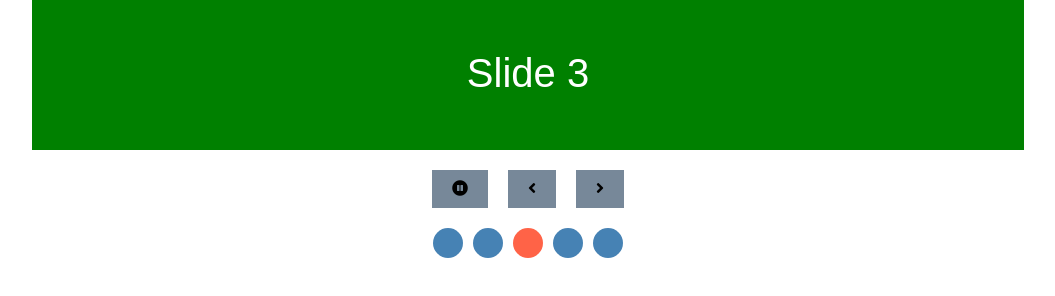
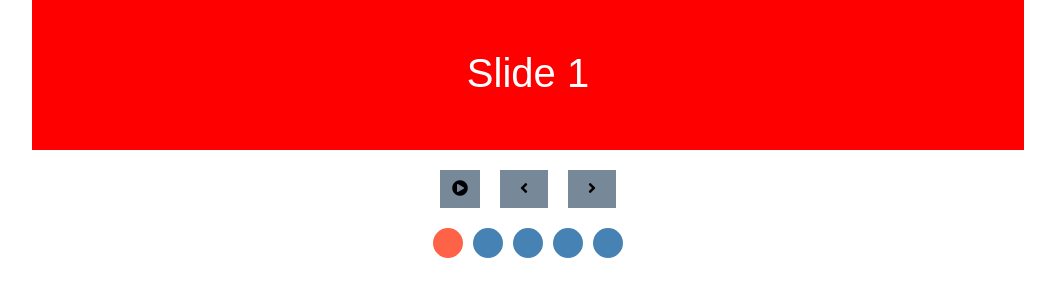
Before and after one commit to denislisyutenko/JS_Carousel, a website with bundled scripts: page index.html in a window 1280 px wide. Shown: the whole page, without its empty margins (112-1167 px from the left). Built offline with nearby package versions, Linux system fonts and the light colour scheme.

Commit message:
rewritten for classes, hover, config, dynamics

```diff
--- a/assets/js/carousel.js
+++ b/assets/js/carousel.js
@@ -1,15 +1,15 @@
-function Carousel(containerID = '#carousel', slideID = '.slide') {
+class Carousel {
+    constructor(p) {
+        const s = {...{containerID: '#carousel', slideID: '.slide', interval: 5000, isPlaying: true}, ...p};
 
-    this.container = document.querySelector(containerID);
-    this.slides = this.container.querySelectorAll(slideID);
-}
-
-Carousel.prototype = {
+        this.container = document.querySelector(s.containerID);
+        this.slides = this.container.querySelectorAll(s.slideID);
+        this.interval = s.interval;
+        this.isPlaying = s.isPlaying;
+    }
 
     _initProps() {
         this.currentSlide = 0;
-        this.isPlaying = true;
-        this.interval = 2000;
 
         this.SLIDES_LENGTH = this.slides.length;
         this.CODE_LEFT_ARROW = 'ArrowLeft';
@@ -20,13 +20,16 @@ Carousel.prototype = {
         this.FA_PLAY = '<i class="fas fa-play-circle"></i>';
         this.FA_PREV = '<i class="fas fa-angle-left"></i>';
         this.FA_NEXT = '<i class="fas fa-angle-right"></i>';
-    },
+    }
 
     _initControls() {
 
         const controls = document.createElement('div');
-        const PAUSE = `<span class="control control-pause" id="pause">${this.FA_PAUSE}</span>`;
-        const PREV = `<span class="control control-prev" id="prev">${this.FA_PREV}</span>`;
+        const PAUSE = `<span class="control control-pause" id="pause">
+											<span id="fa-pause-icon">${this.FA_PAUSE}</span>
+											<span id="fa-play-icon">${this.FA_PLAY}</span>
+									</span>`;
+    const PREV = `<span class="control control-prev" id="prev">${this.FA_PREV}</span>`;
         const NEXT = `<span class="control control-next" id="next">${this.FA_NEXT}</span>`;
 
         controls.setAttribute('class', 'controls')
@@ -38,7 +41,27 @@ Carousel.prototype = {
         this.prevBtn = document.querySelector('#prev');
         this.nextBtn = document.querySelector('#next');
 
-    },
+        this.pauseIcon = this.container.querySelector('#fa-pause-icon');
+        this.playIcon = this.container.querySelector('#fa-play-icon');
+
+        this.isPlaying ? this._pauseVisible() : this._playVisible();
+    }
+
+    _pauseVisible(isVisible = true) {
+        this.pauseIcon.style.opacity = isVisible ? 1 : 0;
+        this.playIcon.style.opacity = !isVisible ? 1 : 0;
+    }
+
+    _pauseVisible(isVisible = true) {
+        this.pauseIcon.style.opacity = isVisible ? 1 : 0;
+        this.playIcon.style.opacity = !isVisible ? 1 : 0;
+      }
+
+    _playVisible() {
+        this._pauseVisible(false);
+    }
+
+
 
     _initIndicators() {
        const indicators = document.createElement('div');
@@ -55,85 +78,89 @@ Carousel.prototype = {
         this.container.append(indicators);
         this.indicatorContainer = this.container.querySelector('.indicators');
         this.indicators = this.indicatorContainer.querySelectorAll('.indicator');
-    },
+    }
 
-    _initListeners: function () {
+    _initListeners() {
         this.pauseBtn.addEventListener('click', this.pausePlay.bind(this));
         this.prevBtn.addEventListener('click', this.prev.bind(this));
         this.nextBtn.addEventListener('click', this.next.bind(this));
         this.indicatorContainer.addEventListener('click', this._indicate.bind(this));
         document.addEventListener('keydown', this._pressKey.bind(this));
-    },
+        this.container.addEventListener('mouseenter', this._pause.bind(this));
+        this.container.addEventListener('mouseleave', this._play.bind(this));
+    }
 
-    _pressKey: function(e) {
+    _pressKey(e) {
         if (e.code === this.CODE_LEFT_ARROW) this.prev();
         if (e.code === this.CODE_RIGHT_ARROW) this.next();
         if (e.code === this.CODE_SPACE) this.pausePlay();
         console.log(e);
-    },
+    }
 
-    _tick() {
+    _tick(flag = true) {
+        if(!flag) return
        this.timerID = setInterval(() => this._gotoNext(), this.interval)
-    },
+    }
 
-    _gotoNth: function(n) {
+    _gotoNth (n) {
         this.slides[this.currentSlide].classList.toggle('active');
         this.indicators[this.currentSlide].classList.toggle('active');
         this.currentSlide = (n + this.SLIDES_LENGTH) % this.SLIDES_LENGTH;
         this.slides[this.currentSlide].classList.toggle('active');
         this.indicators[this.currentSlide].classList.toggle('active');
-    },
+    }
 
-    _gotoPrev: function() {
+    _gotoPrev () {
         this._gotoNth(this.currentSlide - 1)
-    },
+    }
 
-    _gotoNext: function() {
+    _gotoNext () {
         this._gotoNth(this.currentSlide + 1)
-    },
+    }
 
-    _pause: function() {
+    _pause () {
         clearInterval(this.timerID)
-        this.isPlaying = false
-        this.pauseBtn.innerHTML = this.FA_PLAY;
-    },
+        this.isPlaying = false;
+        this._playVisible();
+    }
 
-    _play: function() {
+    _play () {
         this.isPlaying = true;
-        this.pauseBtn.innerHTML = this.FA_PAUSE
+        this._pauseVisible();
         this._tick();
-    },
+    }
 
-    _indicate: function(e) {
+    _indicate (e) {
         const target = e.target;
 
         if (target && target.classList.contains('indicator')) {
             this._gotoNth(+target.dataset.slideTo);
             this._pause();
         }
-    },
+    }
 
-    pausePlay: function () {
+    pausePlay () {
         this.isPlaying ? this._pause() : this._play();
-    },
+    }
 
-    prev: function() {
+    prev () {
         this._gotoPrev();
         this._pause();
-    },
+    }
 
-    next: function() {
+    next () {
         this._gotoNext();
         this._pause();
-    },
+    }
 
-    init: function () {
+    init () {
         this._initProps();
         this._initControls();
         this._initIndicators();
         this._initListeners();
-        this._tick();
+        this._tick(this.isPlaying);
     }
-};
 
-Carousel.prototype.constructor = Carousel;
+}
+
+export default Carousel;
--- a/assets/js/main.js
+++ b/assets/js/main.js
@@ -1,6 +1,13 @@
 
-// const carousel = new SwipeCarousel();
+// import Carousel from './carousel.js';
+import SwipeCarousel from './swipe-carousel.js';
 
-const carousel = new SwipeCarousel('#carousel', '.slide');
+// const carousel = new SwipeCarousel('#carousel', '.slide', 1000); верная
+const carousel = new SwipeCarousel({
+    containerID: '#carousel',
+    slideID: '.slide',
+    interval: 1000,
+    isPlaying: false
+});
 
 carousel.init();
--- a/assets/js/swipe-carousel.js
+++ b/assets/js/swipe-carousel.js
@@ -1,23 +1,21 @@
+import Carousel from "./carousel.js";
 
-function SwipeCarousel() {
-    Carousel.apply(this, arguments);
+class SwipeCarousel extends Carousel {
+    _initListeners () {
+        super._initListeners();
+        this.container.addEventListener('touchstart', this._swipeStart.bind(this));
+        this.container.addEventListener('touchend', this._swipeEnd.bind(this));
+    }
+
+    _swipeStart (e) {
+        this.swipeStartX = e.changedTouches[0].pageX;
+    }
+
+    _swipeEnd (e) {
+        this.swipeEndX = e.changedTouches[0].pageX;
+        this.swipeStartX - this.swipeEndX < -50 && this.prev();
+        this.swipeStartX - this.swipeEndX > 50 && this.next();
+    }
 }
 
-SwipeCarousel.prototype = Object.create(Carousel.prototype);
-SwipeCarousel.prototype.constructor = SwipeCarousel;
-
-SwipeCarousel.prototype._initListeners = function () {
-    Carousel.prototype._initListeners.apply(this)
-    this.container.addEventListener('touchstart', this._swipeStart.bind(this));
-    this.container.addEventListener('touchend', this._swipeEnd.bind(this));
-};
-
-SwipeCarousel.prototype._swipeStart = function (e) {
-    this.swipeStartX = e.changedTouches[0].pageX;
-};
-
-SwipeCarousel.prototype._swipeEnd = function(e) {
-    this.swipeEndX = e.changedTouches[0].pageX;
-    this.swipeStartX - this.swipeEndX < -50 && this.prev();
-    this.swipeStartX - this.swipeEndX > 50 && this.next();
-};
+export default SwipeCarousel;
--- a/assets/scss/style.scss
+++ b/assets/scss/style.scss
@@ -134,3 +134,14 @@ just for appearance; change whatever you want
     background-color: tomato;
     }
 }
+
+
+.control-pause {
+    position: relative;
+    > span {
+        position: absolute;
+        left: 50%;
+        top: 50%;
+        transform: translate(-50%, -50%);
+    }
+}
--- a/index.html
+++ b/index.html
@@ -30,9 +30,7 @@
     </div>
 </div>
 
-<script src="assets/js/carousel.js"></script>
-<script src="assets/js/swipe-carousel.js"></script>
-<script src="assets/js/main.js"></script>
+<script src="assets/js/main.js" type="module"></script>
 
   <!-- Подключаем библиотеку jquery, необходимую для работы нашего основного скрипта -->
   <script src="libs/jquery/dist/jquery.min.js"></script>
```
Also changed, not shown: assets/css/style.css.
